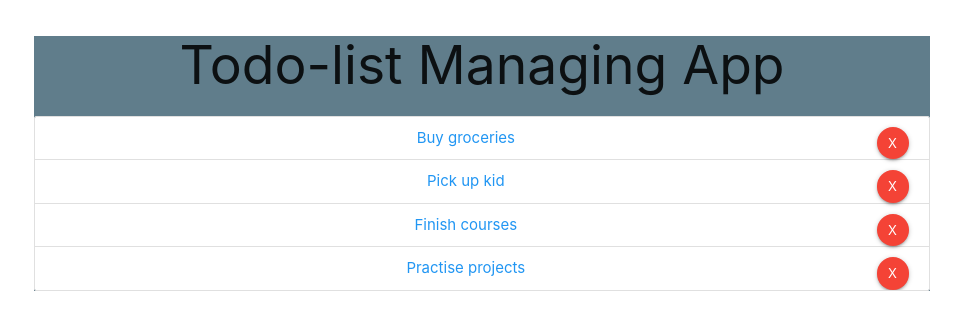
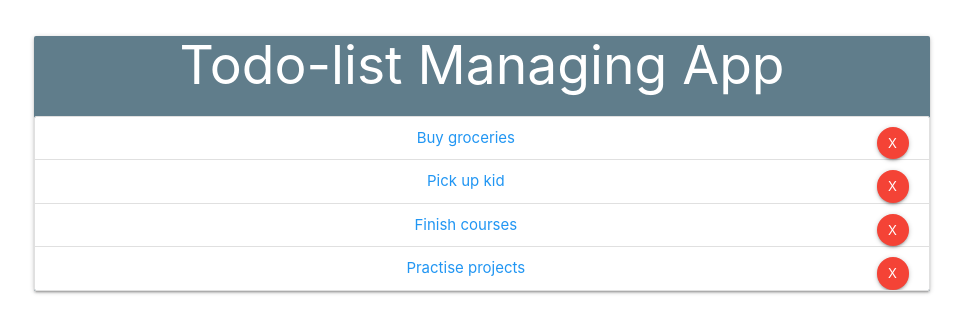
Before and after one commit to shamseena-dev/todosReactApp, a React (Create React App) app in the folder todos-app/: page / in a window 1280 px wide. Shown: the top 332 px of the page, without its empty margins (158-1121 px from the left). Built offline with nearby package versions, Linux system fonts and the light colour scheme.

Commit message:
Deletetodo function done

```diff
--- a/todos-app/src/App.js
+++ b/todos-app/src/App.js
@@ -12,12 +12,18 @@ class App extends Component {
   }
   deleteTodo = (id) => {
     console.log(id);
+    const newlist = this.state.todos.filter(todo => {return todo.id!==id})
+    this.setState({
+      todos : newlist
+    })
   }
   render(){
     return (
-      <div className="center container blue-grey center">
-        <h2 className="center card-action"> Todo-list Managing App</h2>
+      <div className="center container center">
+        <div className="card blue-grey">
+        <h2 className="center white-text"> Todo-list Managing App</h2>
         <Todos todos={this.state.todos} deleteTodo={this.deleteTodo}/>
+        </div>
       </div>
     );
     }
```
